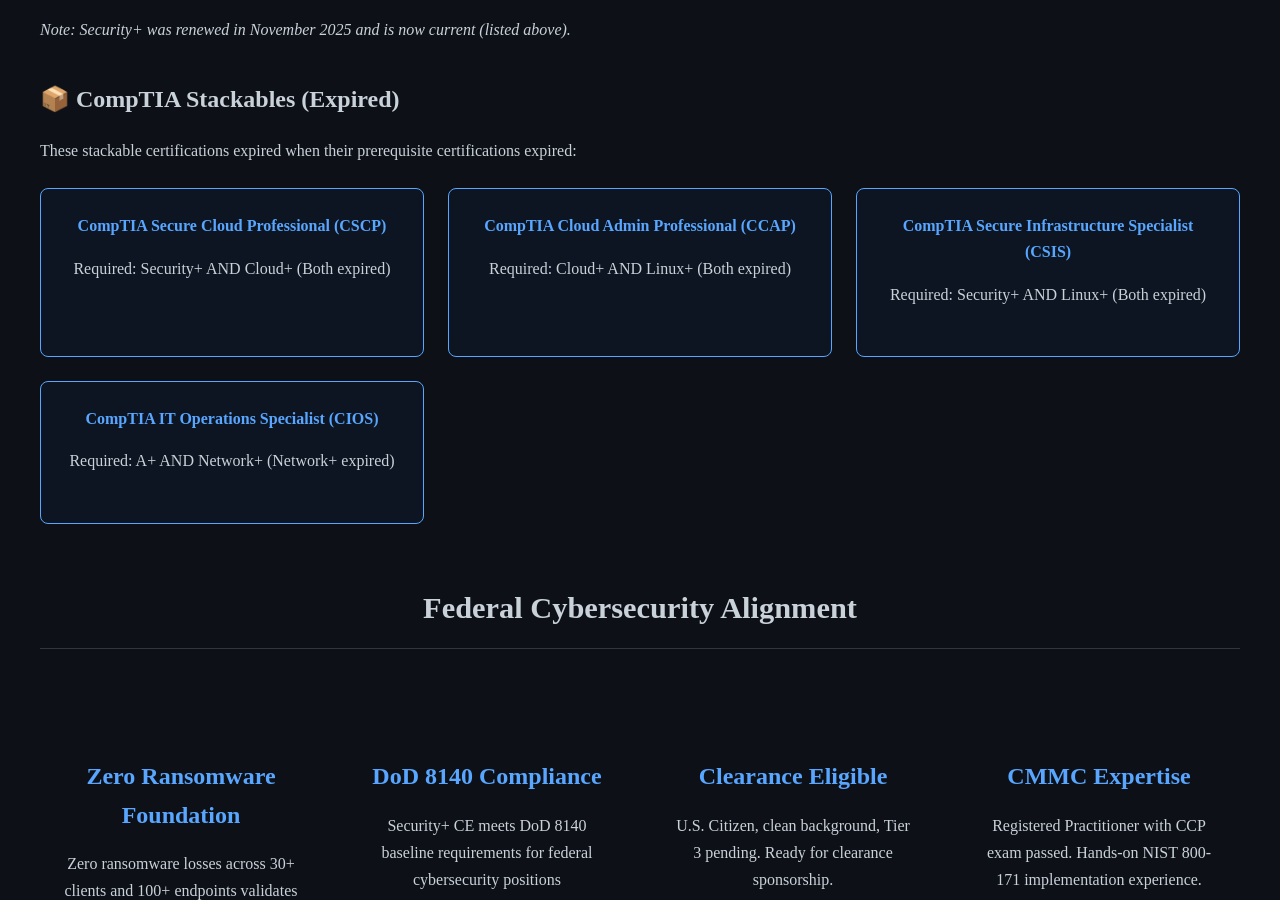
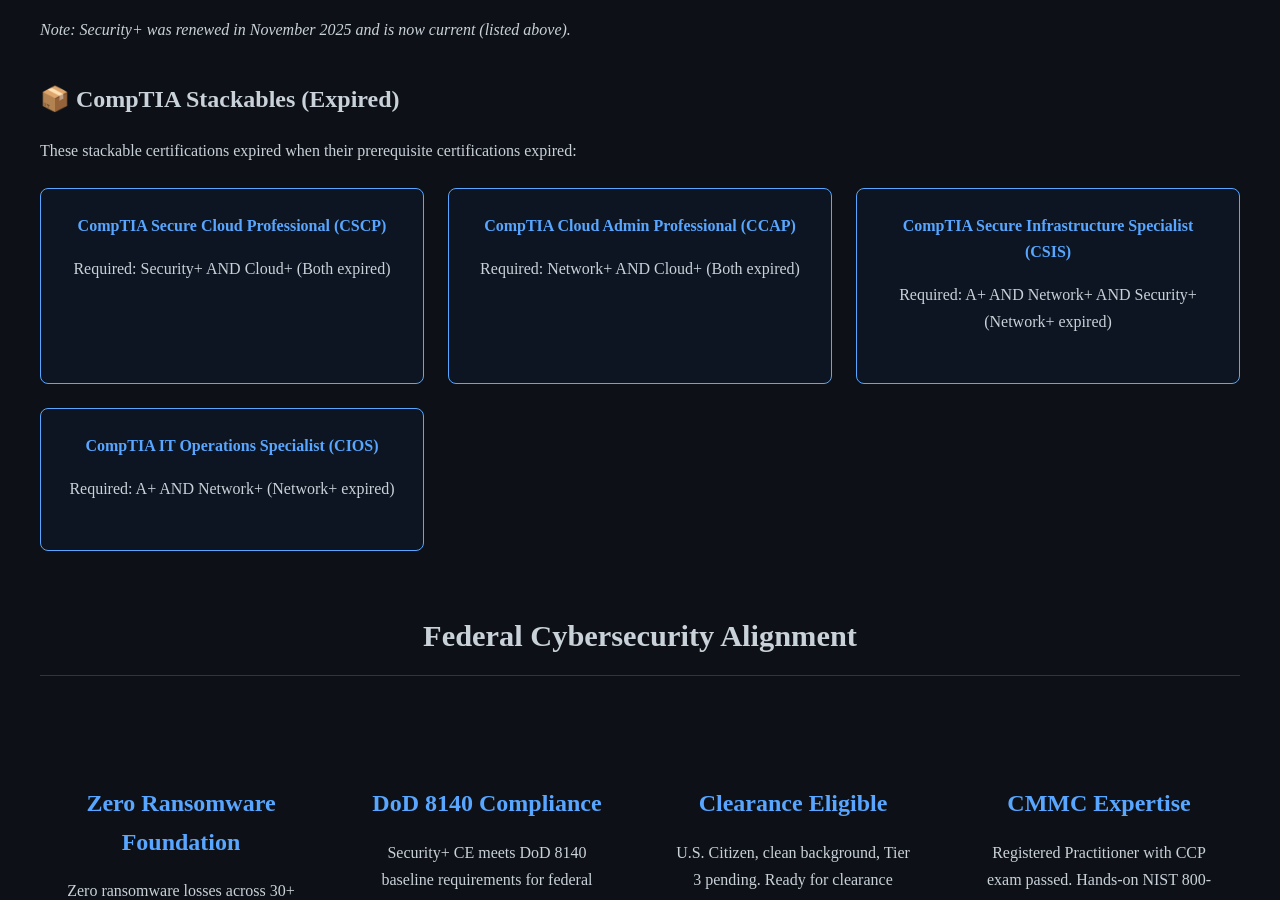
Before and after one commit to joshuamichaelhall/joshuamichaelhall.github.io, a Jekyll site: the page built from pages/certifications.md, in a window 1280 px wide and 900 px high, scrolled down 3300 px. Built offline with Jekyll 4.4.1, drawn with Linux system fonts in a browser that asks for light colours; nearby versions of some CDN libraries.

Commit message:
Fix CompTIA stackable certification prerequisites
Co-Authored-By: Claude Opus 4.6 <noreply@anthropic.com>

```diff
--- a/pages/certifications.md
+++ b/pages/certifications.md
@@ -123,11 +123,11 @@ permalink: /certifications/
     </div>
     <div class="achievement-item">
       <h4>CompTIA Cloud Admin Professional (CCAP)</h4>
-      <p>Required: Cloud+ AND Linux+ (Both expired)</p>
+      <p>Required: Network+ AND Cloud+ (Both expired)</p>
     </div>
     <div class="achievement-item">
       <h4>CompTIA Secure Infrastructure Specialist (CSIS)</h4>
-      <p>Required: Security+ AND Linux+ (Both expired)</p>
+      <p>Required: A+ AND Network+ AND Security+ (Network+ expired)</p>
     </div>
     <div class="achievement-item">
       <h4>CompTIA IT Operations Specialist (CIOS)</h4>
```
